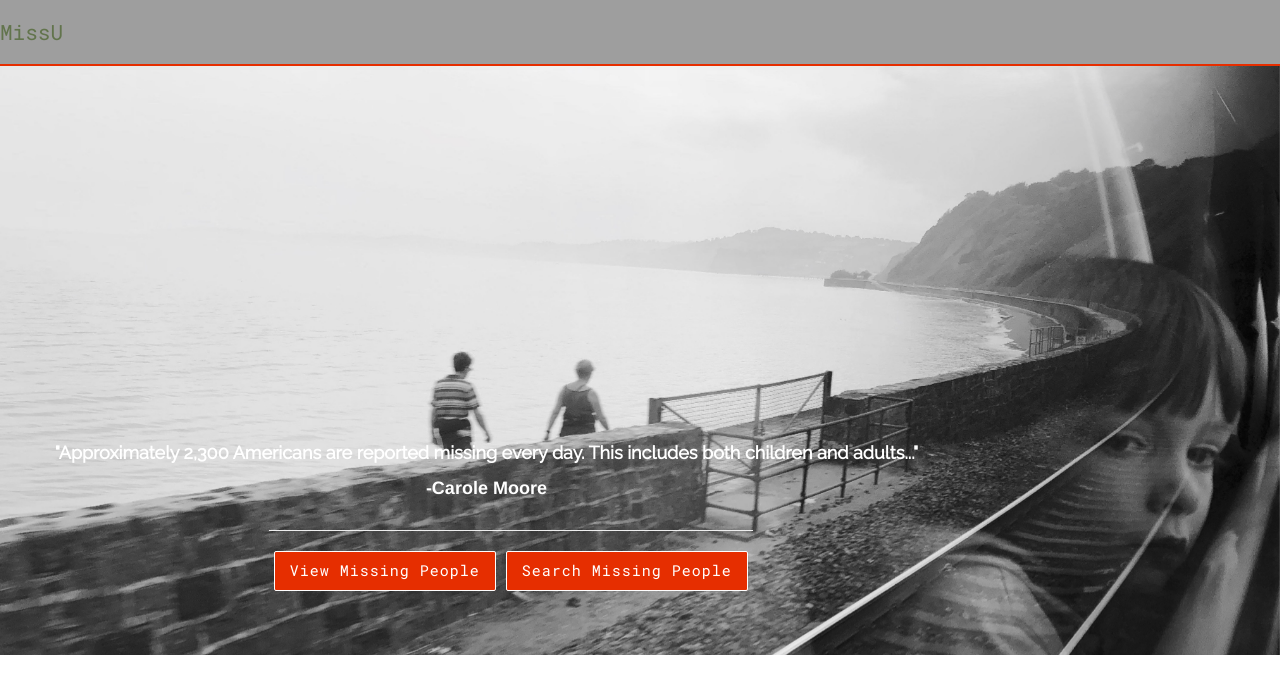
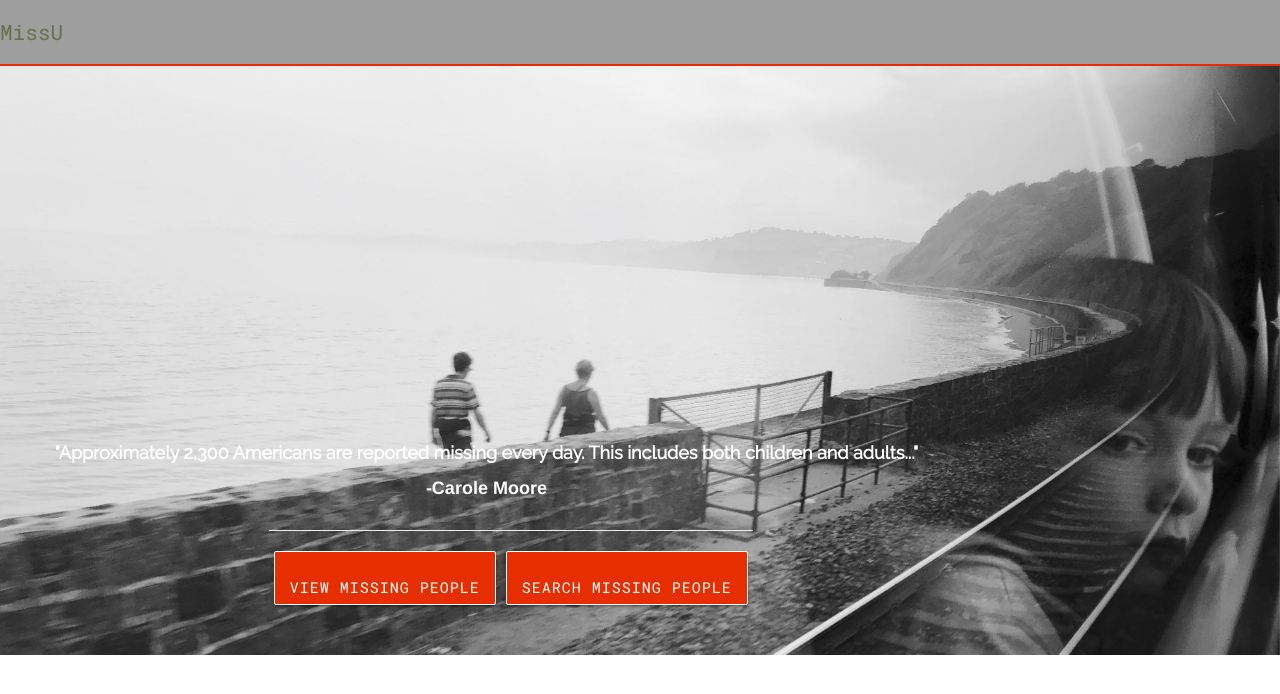
Before and after one commit to nirmaperera/MissU, a React app: page / in a window 1280 px wide. Shown: the top 694 px of the page. Built offline with nearby package versions, Linux system fonts and the light colour scheme; no server answers.

Commit message:
minor changes on style

```diff
--- a/src/components/Landing.js
+++ b/src/components/Landing.js
@@ -18,8 +18,8 @@ class Landing extends Component{
 				 	</div>
 					<div className="btns">
 					<hr/>
-                     <button> <NavLink to ="/view"> View Missing People</NavLink></button>
-					 <button> <NavLink to = "/missingForm"> Search Missing People</NavLink></button>
+                     <button className="waves-effect waves-light btn-large"> <NavLink to ="/view"> View Missing People</NavLink></button>
+					 <button className="waves-effect waves-light btn-large"> <NavLink to = "/missingForm"> Search Missing People</NavLink></button>
 			   		</div>
               	</div>
            </div>
```
Also changed, not shown: 3 other files (tests, documents, lock files or other folders).
